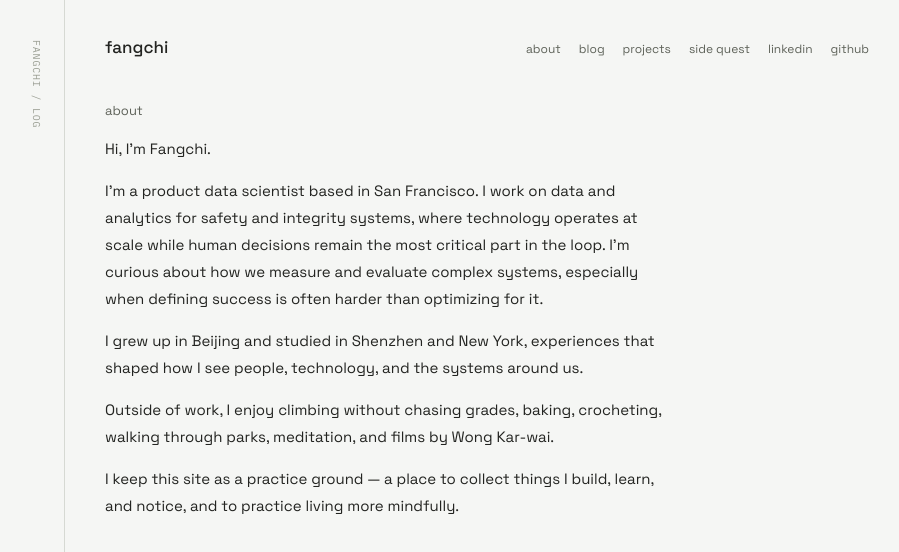
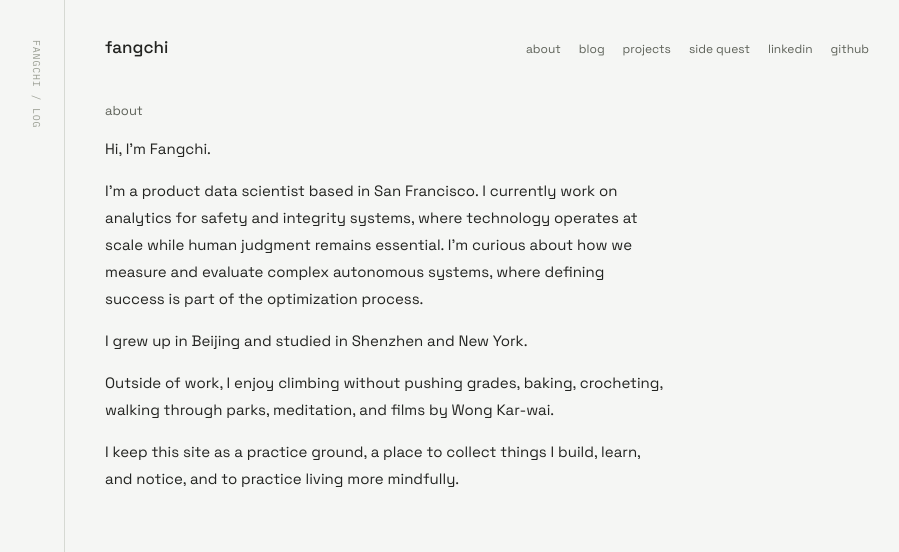
Before and after one commit to lufangchi/dululu, a Next.js app: page /about in a window 1280 px wide. Shown: the top 552 px of the page, without its empty margins (181-1080 px from the left). Built offline with nearby package versions, Linux system fonts and the light colour scheme.

Commit message:
Polish about page bio wording

```diff
--- a/app/about/page.tsx
+++ b/app/about/page.tsx
@@ -9,26 +9,22 @@ export default function About() {
       <div className="post-body">
         <p>Hi, I&apos;m Fangchi.</p>
         <p>
-          I&apos;m a product data scientist based in San Francisco. I work on
-          data and analytics for safety and integrity systems, where
-          technology operates at scale while human decisions remain the most
-          critical part in the loop. I&apos;m curious about how we measure
-          and evaluate complex systems, especially when defining success is
-          often harder than optimizing for it.
+          I&apos;m a product data scientist based in San Francisco. I
+          currently work on analytics for safety and integrity systems,
+          where technology operates at scale while human judgment remains
+          essential. I&apos;m curious about how we measure and evaluate
+          complex autonomous systems, where defining success is part of the
+          optimization process.
         </p>
+        <p>I grew up in Beijing and studied in Shenzhen and New York.</p>
         <p>
-          I grew up in Beijing and studied in Shenzhen and New York,
-          experiences that shaped how I see people, technology, and the
-          systems around us.
-        </p>
-        <p>
-          Outside of work, I enjoy climbing without chasing grades, baking,
+          Outside of work, I enjoy climbing without pushing grades, baking,
           crocheting, walking through parks, meditation, and films by Wong
           Kar-wai.
         </p>
         <p>
-          I keep this site as a practice ground — a place to collect things
-          I build, learn, and notice, and to practice living more mindfully.
+          I keep this site as a practice ground, a place to collect things I
+          build, learn, and notice, and to practice living more mindfully.
         </p>
       </div>
     </>
```
